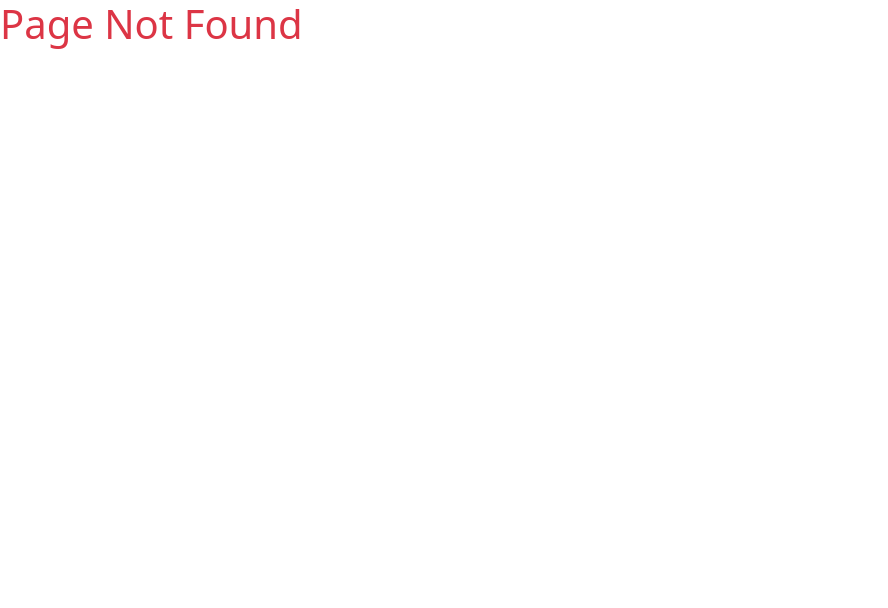
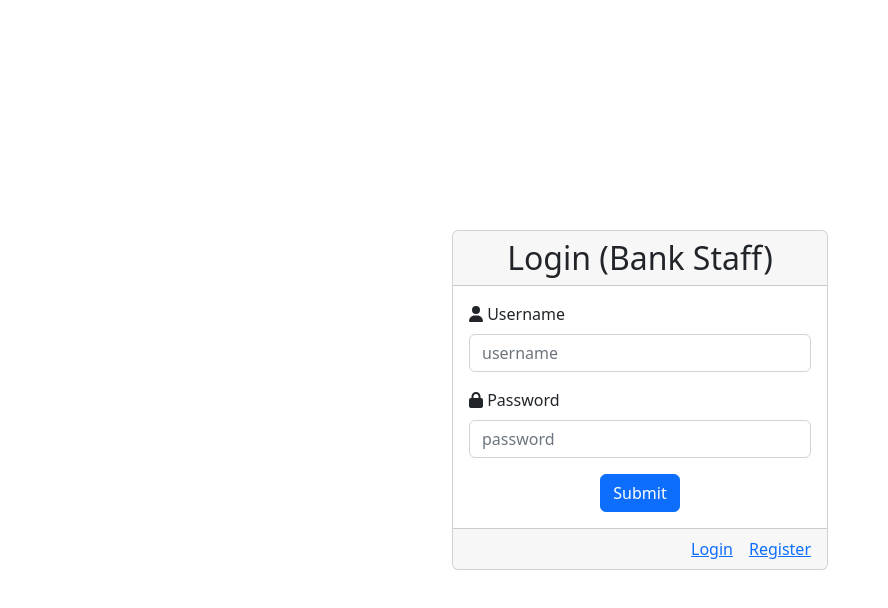
Before and after one commit to KooWeiHao/loan-management-system, a React (Create React App) app in the folder loan-management-system-frontend/: page /login-as-bank-staff in a window 1280 px wide. Before the commit this address had no page. Shown: the top 608 px of the page, without its empty margins (0-888 px from the left). Built offline with nearby package versions, Linux system fonts and the light colour scheme.

Commit message:
complete login and registration

```diff
--- a/loan-management-system-frontend/src/App.scss
+++ b/loan-management-system-frontend/src/App.scss
@@ -1,2 +1,13 @@
 // Default Bootstrap configuration
 @import "~bootstrap/scss/bootstrap";
+
+.form-center{
+  margin: auto;
+  position: absolute;
+  top: 0;
+  left: 0;
+  bottom: 0;
+  right: 0;
+  align-content: center;
+  max-width: 400px;
+}
--- /dev/null
+++ b/loan-management-system-frontend/src/layout/AuthLayout.tsx
@@ -0,0 +1,17 @@
+import { Col, Container, Row } from "react-bootstrap";
+
+interface AuthLayoutProps {
+    children: JSX.Element | JSX.Element[];
+}
+
+const AuthLayout = ({ children }: AuthLayoutProps) => {
+    return (
+        <Container>
+            <Row className="form-center">
+                <Col>{children}</Col>
+            </Row>
+        </Container>
+    );
+};
+
+export default AuthLayout;
--- /dev/null
+++ b/loan-management-system-frontend/src/page/login/component/LoginForm.tsx
@@ -0,0 +1,124 @@
+import { Button, Card, Col, Form, Row } from "react-bootstrap";
+import { Link, useLocation, useNavigate } from "react-router-dom";
+import { useFormik, validateYupSchema, yupToFormErrors } from "formik";
+import { toast } from "react-toastify";
+import * as Yup from "yup";
+import { ValidationError } from "yup";
+import { FontAwesomeIcon } from "@fortawesome/react-fontawesome";
+import { faLock, faUser } from "@fortawesome/free-solid-svg-icons";
+import { Role } from "../../../store/interface/IAuthSlice";
+import useStore from "../../../store/useStore";
+
+interface LoginForm {
+    username: string;
+    password: string;
+}
+
+const LoginForm = () => {
+    const login = useStore((state) => state.login);
+    const location = useLocation();
+    const navigate = useNavigate();
+
+    const role = location.pathname === "/login-as-bank-staff" ? Role.BANK_STAFF : Role.APPLICANT;
+    const targetPath = role === Role.BANK_STAFF ? "/dashboard" : "/";
+
+    const loginForm = useFormik<LoginForm>({
+        initialValues: {
+            username: "",
+            password: "",
+        },
+
+        onSubmit: (values, formikHelpers) => {
+            login(values.username, values.password, role)
+                .then(() => {
+                    navigate(targetPath);
+                })
+                .catch((error) => {
+                    toast.error(error);
+
+                    formikHelpers.setSubmitting(false);
+                });
+        },
+
+        validate: async (values) => {
+            try {
+                const validationSchema = Yup.object({
+                    username: Yup.string().required("Required username is not present"),
+                    password: Yup.string().required("Required password is not present"),
+                });
+
+                await validateYupSchema(values, validationSchema);
+
+                return {};
+            } catch (error) {
+                const validationError = error as ValidationError;
+                const errorMessages = validationError.errors;
+
+                toast.error(errorMessages[0]);
+
+                return yupToFormErrors(validationError);
+            }
+        },
+
+        validateOnChange: false,
+        validateOnBlur: false,
+    });
+
+    return (
+        <Card>
+            <Card.Header as="h2" className="text-center">
+                Login {role === Role.BANK_STAFF && <>(Bank Staff)</>}
+            </Card.Header>
+
+            <Card.Body>
+                <Form onSubmit={loginForm.handleSubmit} noValidate>
+                    <fieldset disabled={loginForm.isSubmitting}>
+                        <Form.Group controlId="username" className="mb-3">
+                            <Form.Label>
+                                <FontAwesomeIcon icon={faUser} /> Username
+                            </Form.Label>
+                            <Form.Control
+                                type="text"
+                                placeholder="username"
+                                onChange={loginForm.handleChange}
+                                value={loginForm.values.username}
+                            />
+                        </Form.Group>
+                        <Form.Group controlId="password" className="mb-3">
+                            <Form.Label>
+                                <FontAwesomeIcon icon={faLock} /> Password
+                            </Form.Label>
+                            <Form.Control
+                                type="password"
+                                placeholder="password"
+                                onChange={loginForm.handleChange}
+                                value={loginForm.values.password}
+                            />
+                        </Form.Group>
+
+                        <Row className="text-center">
+                            <Col>
+                                <Button type="submit">Submit</Button>
+                            </Col>
+                        </Row>
+                    </fieldset>
+                </Form>
+            </Card.Body>
+
+            <Card.Footer className="text-end">
+                {role === Role.BANK_STAFF ? (
+                    <Link to="/login" className="me-3">
+                        Login
+                    </Link>
+                ) : (
+                    <Link to="/login-as-bank-staff" className="me-3">
+                        Login As Bank Staff
+                    </Link>
+                )}
+                <Link to="/register">Register</Link>
+            </Card.Footer>
+        </Card>
+    );
+};
+
+export default LoginForm;
--- a/loan-management-system-frontend/src/page/login/index.tsx
+++ b/loan-management-system-frontend/src/page/login/index.tsx
@@ -1,17 +1,14 @@
-import { Button } from "react-bootstrap";
-import { toast } from "react-toastify";
 import useTitle from "../../hook/useTitle";
-import useStore from "../../store/useStore";
-import { Role } from "../../store/interface/IAuthSlice";
+import AuthLayout from "../../layout/AuthLayout";
+import LoginForm from "./component/LoginForm";
 
 const LoginPage = () => {
     useTitle("Login");
-    const login = useStore((state) => state.login);
 
     return (
-        <Button onClick={() => login("admin", "admin", Role.APPLICANT).catch((error) => toast.error(error))}>
-            Login
-        </Button>
+        <AuthLayout>
+            <LoginForm />
+        </AuthLayout>
     );
 };
 
--- /dev/null
+++ b/loan-management-system-frontend/src/page/register/component/RegisterForm.tsx
@@ -0,0 +1,113 @@
+import { useFormik, validateYupSchema, yupToFormErrors } from "formik";
+import { toast } from "react-toastify";
+import * as Yup from "yup";
+import { ValidationError } from "yup";
+import { Link, useNavigate } from "react-router-dom";
+import { Button, Card, Col, Form, Row } from "react-bootstrap";
+import { FontAwesomeIcon } from "@fortawesome/react-fontawesome";
+import { faLock, faUser } from "@fortawesome/free-solid-svg-icons";
+import useStore from "../../../store/useStore";
+
+interface RegisterForm {
+    username: string;
+    password: string;
+}
+
+const RegisterForm = () => {
+    const register = useStore((state) => state.register);
+    const navigate = useNavigate();
+
+    const registerForm = useFormik<RegisterForm>({
+        initialValues: {
+            username: "",
+            password: "",
+        },
+
+        onSubmit: (values, formikHelpers) => {
+            register(values.username, values.password)
+                .then(() => {
+                    navigate("/login");
+                })
+                .catch((error) => {
+                    toast.error(error);
+
+                    formikHelpers.setSubmitting(false);
+                });
+        },
+
+        validate: async (values) => {
+            try {
+                const validationSchema = Yup.object({
+                    username: Yup.string().required("Required username is not present"),
+                    password: Yup.string().required("Required password is not present"),
+                });
+
+                await validateYupSchema(values, validationSchema);
+
+                return {};
+            } catch (error) {
+                const validationError = error as ValidationError;
+                const errorMessages = validationError.errors;
+
+                toast.error(errorMessages[0]);
+
+                return yupToFormErrors(validationError);
+            }
+        },
+
+        validateOnChange: false,
+        validateOnBlur: false,
+    });
+
+    return (
+        <Card>
+            <Card.Header as="h2" className="text-center">
+                Register
+            </Card.Header>
+
+            <Card.Body>
+                <Form onSubmit={registerForm.handleSubmit} noValidate>
+                    <fieldset disabled={registerForm.isSubmitting}>
+                        <Form.Group controlId="username" className="mb-3">
+                            <Form.Label>
+                                <FontAwesomeIcon icon={faUser} /> Username
+                            </Form.Label>
+                            <Form.Control
+                                type="text"
+                                placeholder="username"
+                                onChange={registerForm.handleChange}
+                                value={registerForm.values.username}
+                            />
+                        </Form.Group>
+                        <Form.Group controlId="password" className="mb-3">
+                            <Form.Label>
+                                <FontAwesomeIcon icon={faLock} /> Password
+                            </Form.Label>
+                            <Form.Control
+                                type="password"
+                                placeholder="password"
+                                onChange={registerForm.handleChange}
+                                value={registerForm.values.password}
+                            />
+                        </Form.Group>
+
+                        <Row className="text-center">
+                            <Col>
+                                <Button type="submit">Submit</Button>
+                            </Col>
+                        </Row>
+                    </fieldset>
+                </Form>
+            </Card.Body>
+
+            <Card.Footer className="text-end">
+                <Link to="/login" className="me-3">
+                    Login
+                </Link>
+                <Link to="/login-as-bank-staff">Login As Bank Staff</Link>
+            </Card.Footer>
+        </Card>
+    );
+};
+
+export default RegisterForm;
--- /dev/null
+++ b/loan-management-system-frontend/src/page/register/index.tsx
@@ -0,0 +1,15 @@
+import useTitle from "../../hook/useTitle";
+import AuthLayout from "../../layout/AuthLayout";
+import RegisterForm from "./component/RegisterForm";
+
+const RegisterPage = () => {
+    useTitle("Register");
+
+    return (
+        <AuthLayout>
+            <RegisterForm />
+        </AuthLayout>
+    );
+};
+
+export default RegisterPage;
--- a/loan-management-system-frontend/src/route/ProtectedRoute.tsx
+++ b/loan-management-system-frontend/src/route/ProtectedRoute.tsx
@@ -1,4 +1,4 @@
-import { Navigate, Outlet, useLocation } from "react-router-dom";
+import { Navigate, Outlet } from "react-router-dom";
 import { useEffect } from "react";
 import useStore from "../store/useStore";
 import { Role, Status } from "../store/interface/IAuthSlice";
@@ -19,11 +19,11 @@ const ProtectedRoute = ({ role }: ProtectedRouteProps) => {
 
     // Redirect to login page if the user is unauthenticated
     if (auth.status === Status.UNAUTHENTICATED) {
-        return <Navigate to="/login" state={{ from: useLocation() }} replace />;
+        return <Navigate to="/login" />;
     }
 
     if (auth.role !== role) {
-        return <Navigate to="/not-found" />;
+        return auth.role === Role.BANK_STAFF ? <Navigate to="/dashboard" /> : <Navigate to="/" />;
     }
 
     // By default, redirect to the requested page if the user is BANK_STAFF
--- a/loan-management-system-frontend/src/route/Route.tsx
+++ b/loan-management-system-frontend/src/route/Route.tsx
@@ -6,6 +6,7 @@ import ProtectedRoute from "./ProtectedRoute";
 import Dashboard from "../page/dashboard";
 import { Role } from "../store/interface/IAuthSlice";
 import PublicRoute from "./PublicRoute";
+import RegisterPage from "../page/register";
 
 export default () => {
     return (
@@ -15,6 +16,8 @@ export default () => {
 
             <Route element={<PublicRoute />}>
                 <Route path="/login" element={<LoginPage />} />
+                <Route path="/login-as-bank-staff" element={<LoginPage />} />
+                <Route path="/register" element={<RegisterPage />} />
             </Route>
 
             <Route element={<ProtectedRoute role={Role.APPLICANT} />}>
```
